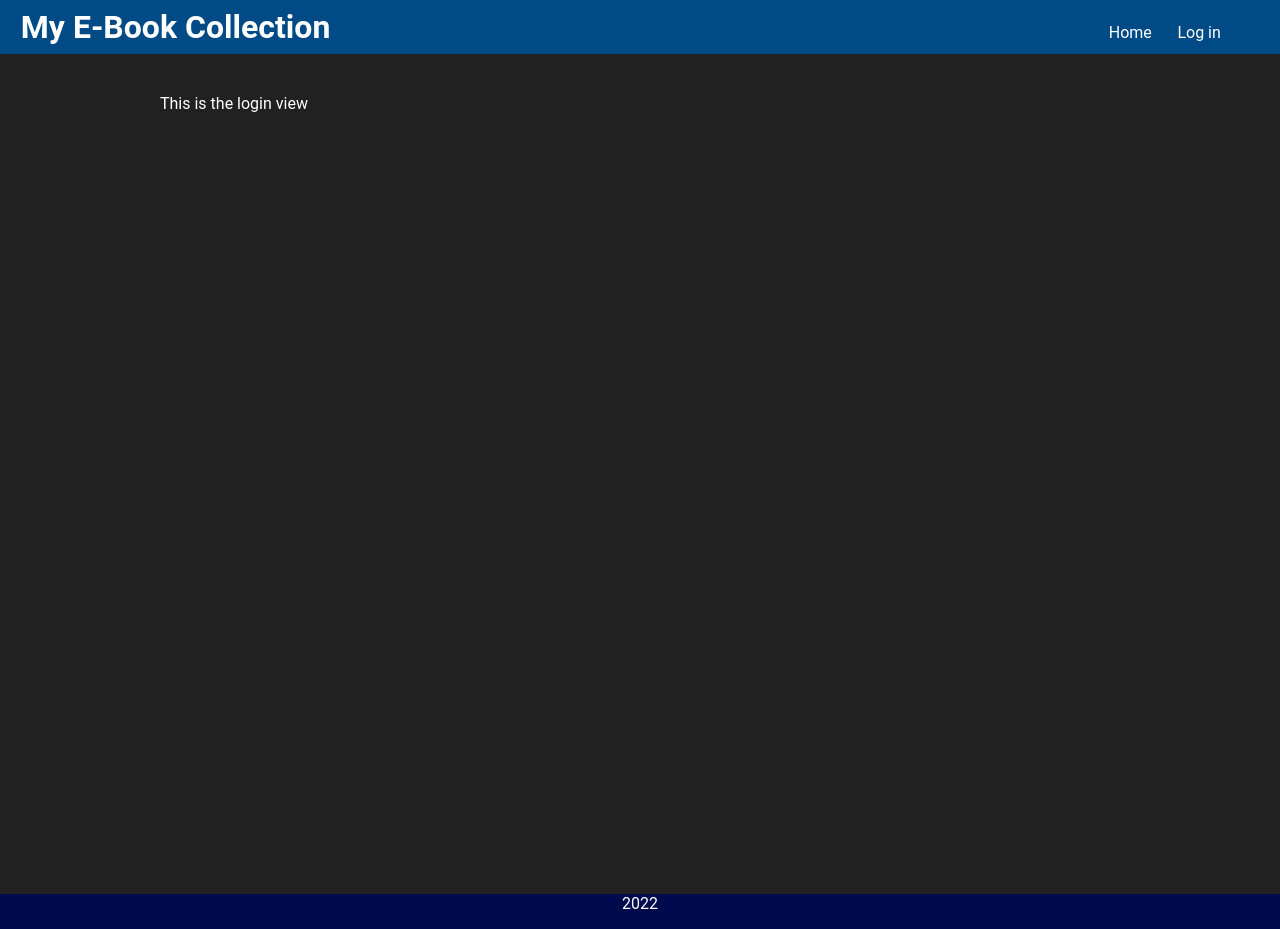
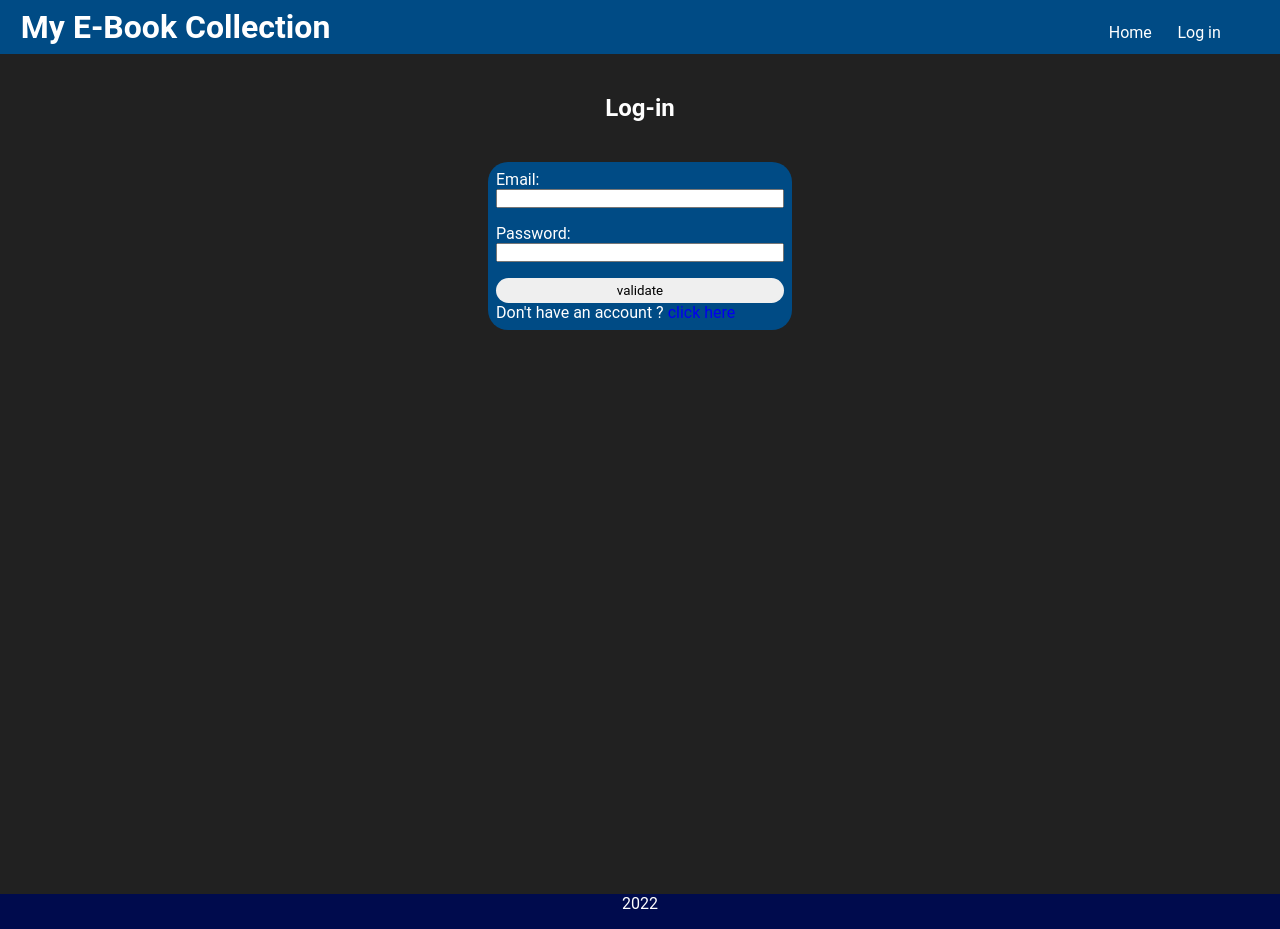
Before and after one commit to Lyxol/MyEBookCollection, a Vue app in the folder EBook Front/: page /login in a window 1280 px wide. Built offline with nearby package versions, Linux system fonts and the light colour scheme.

Commit message:
style log-in page

```diff
--- a/EBook Front/src/router/index.js
+++ b/EBook Front/src/router/index.js
@@ -2,7 +2,7 @@ import { createRouter, createWebHistory } from 'vue-router'
 import ListView from '../views/ListView.vue'
 import Add from '../views/Add.vue'
 import Login from '../views/Login.vue'
-import Signin from '../views/Signin.vue'
+import Signup from '../views/Signup.vue'
 import Edition from '../views/Edition.vue'
 
 const router = createRouter({
@@ -24,9 +24,9 @@ const router = createRouter({
       component: Login
     },
     {
-      path: '/signin',
-      name: 'signin',
-      component: Signin
+      path: '/signup',
+      name: 'signup',
+      component: Signup
     }, {
       path: '/edit',
       name: 'edit',
--- a/EBook Front/src/views/Add.vue
+++ b/EBook Front/src/views/Add.vue
@@ -41,10 +41,10 @@ input[type="file"] {
     display: none;
 }
 
-#addButton,
+button,
 input[type="button"] {
     border-radius: 15px;
-    padding: 10px;
+    padding: 5px;
     border: none;
 }
 
--- a/EBook Front/src/views/Login.vue
+++ b/EBook Front/src/views/Login.vue
@@ -1,7 +1,31 @@
 <script>
+export default {
+    data: () => ({
+        email: "",
+        password: ""
+    })
+}
 </script>
 <template>
-<p>This is the login view</p>
+    <h2>Log-in</h2>
+    <form action="" id="loginForm">
+        <label for="email">Email:</label>
+        <input type="email" v-model="email">
+        <label for="password">Password:</label>
+        <input type="password" v-model="password">
+        <button>validate</button>
+        <p>Don't have an account ? <router-link to="/signup" id="toSignup">click here</router-link>
+        </p>
+    </form>
 </template>
 <style>
+#loginForm {
+    margin-left: auto;
+    margin-right: auto;
+    width: 30%;
+}
+
+#toSignup{
+    text-decoration: none;
+}
 </style>
```
Also changed, not shown: EBook Front/src/views/Signup.vue (renamed from EBook Front/src/views/Signin.vue), 1 other file (tests, documents, lock files or other folders).
